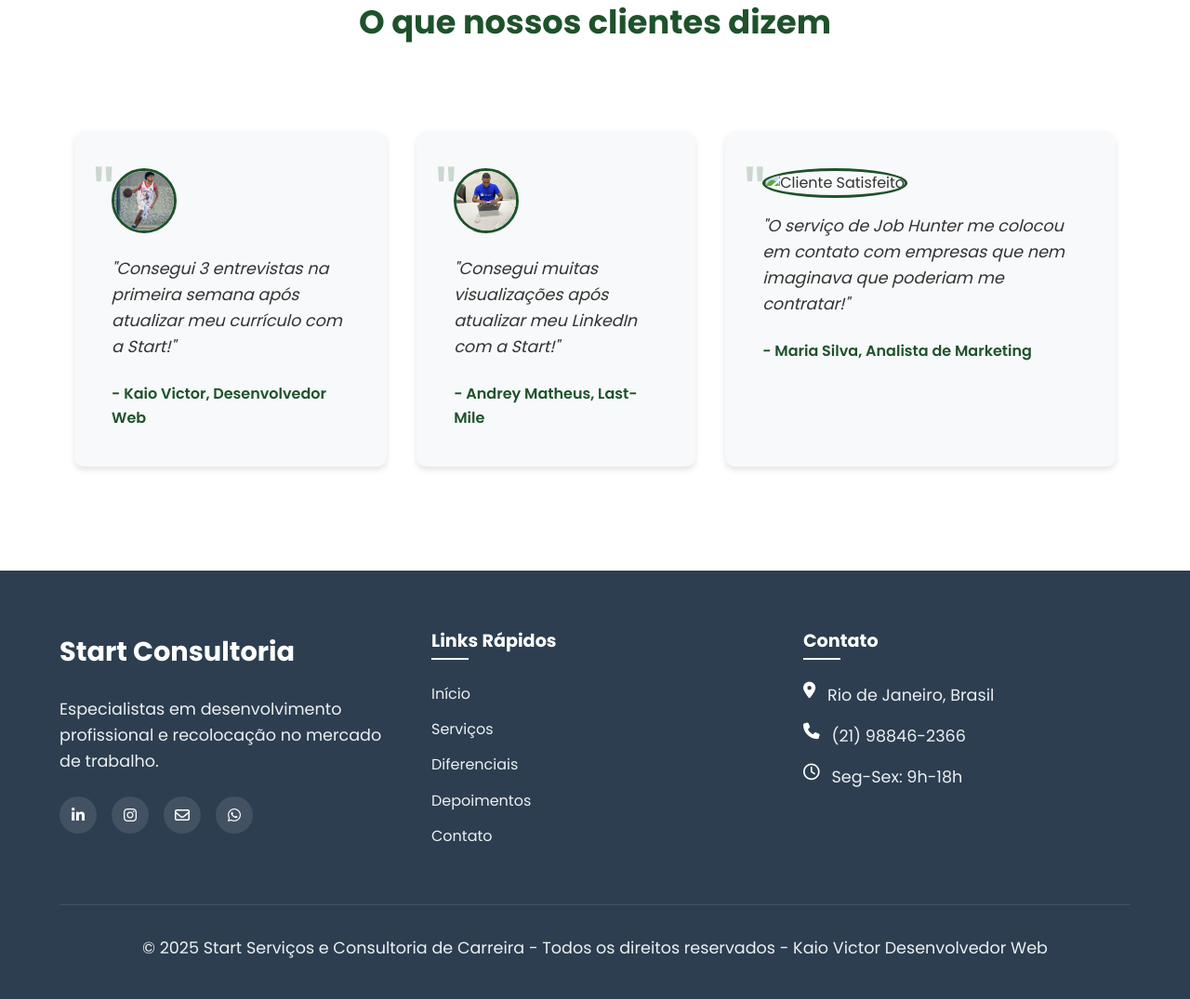
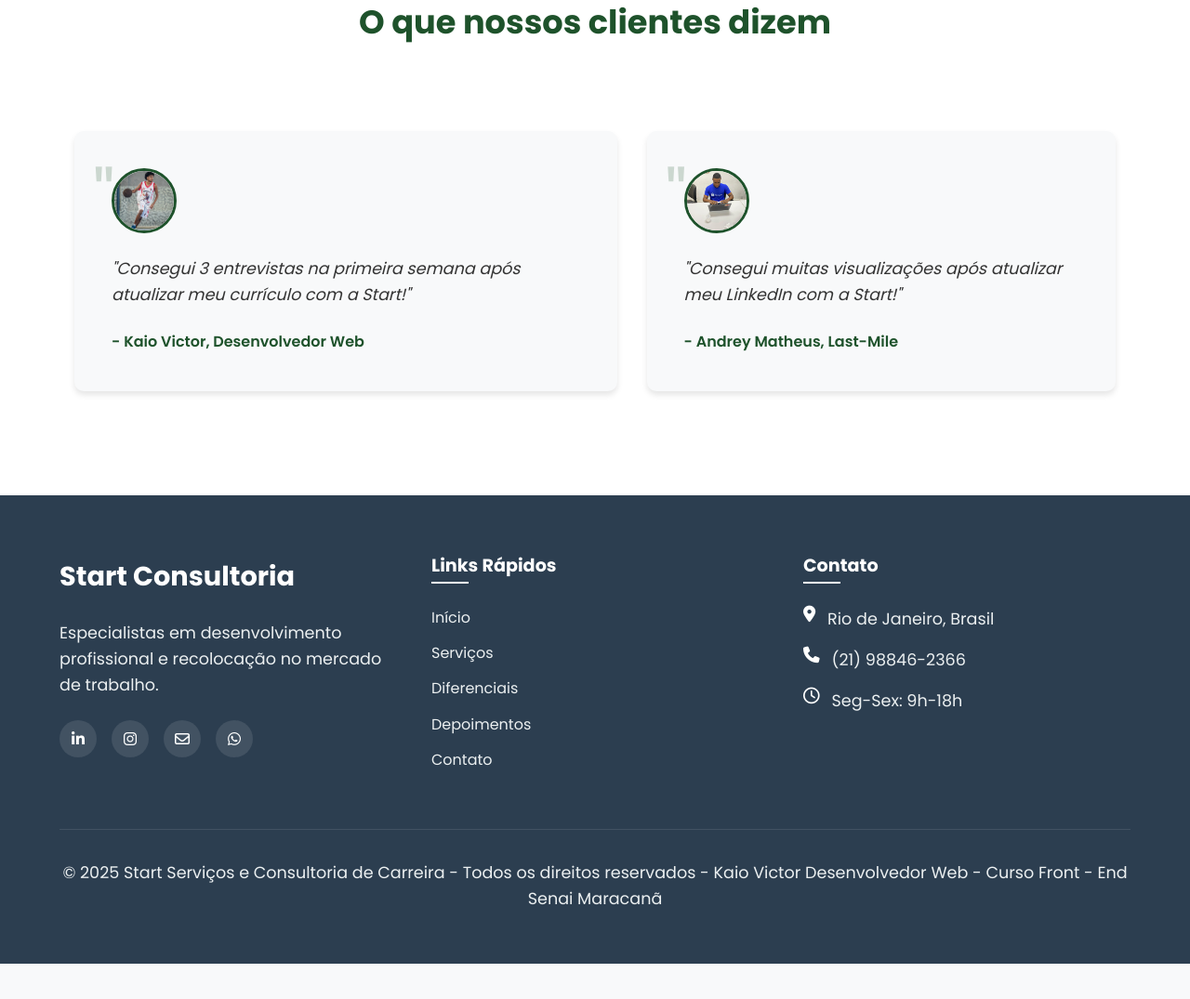
Before and after one commit to KvNerd/KvNerd-start, a plain HTML site: page index.html in a window 1280 px wide. Shown: the part 2710-3785 px from the top of the page at 93% size. After the commit the page ends 3747 px from the top, so only its background shows below. Drawn offline with Linux system fonts and the light colour scheme.

Commit message:
Update index.html

```diff
--- a/index.html
+++ b/index.html
@@ -699,10 +699,6 @@
                 <p>"Consegui muitas visualizações após atualizar meu LinkedIn com a Start!"</p>
                 <span>- Andrey Matheus, Last-Mile</span>
             </div>
-            <div class="depoimento">
-                <img src="images/cliente3.jpg" alt="Cliente Satisfeito">
-                <p>"O serviço de Job Hunter me colocou em contato com empresas que nem imaginava que poderiam me contratar!"</p>
-                <span>- Maria Silva, Analista de Marketing</span>
             </div>
         </div>
     </section>
@@ -737,7 +733,7 @@
             </div>
         </div>
         <div class="copyright">
-            <p>&copy; 2025 Start Serviços e Consultoria de Carreira - Todos os direitos reservados - Kaio Victor Desenvolvedor Web</p>
+            <p>&copy; 2025 Start Serviços e Consultoria de Carreira - Todos os direitos reservados - Kaio Victor Desenvolvedor Web - Curso Front - End Senai Maracanã</p>
         </div>
     </footer>
 
```
